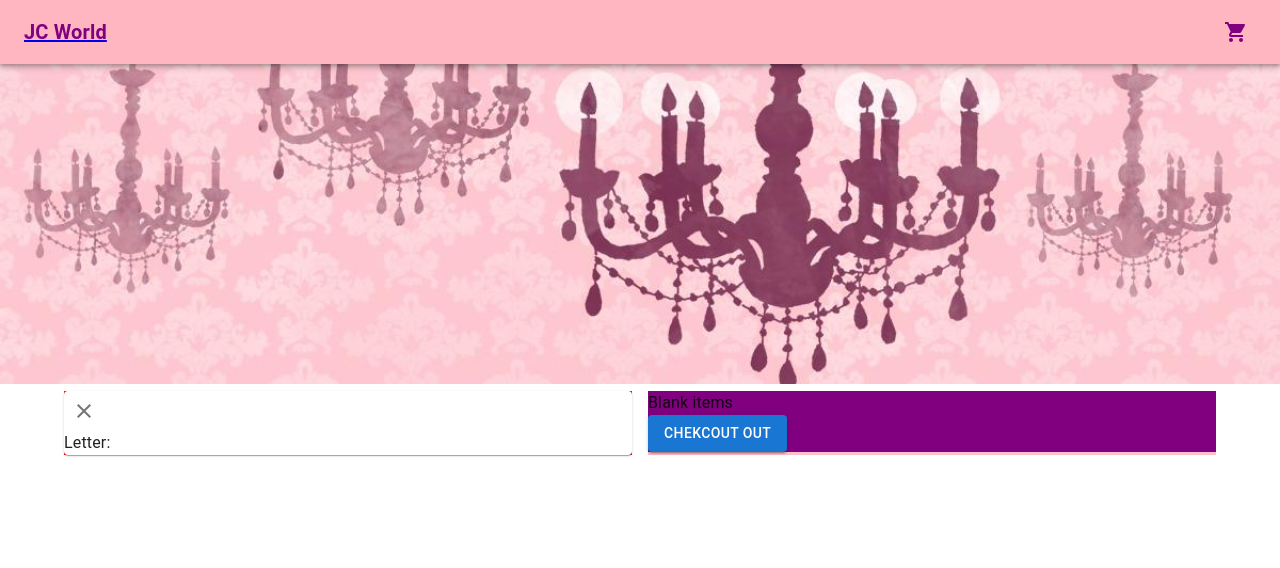
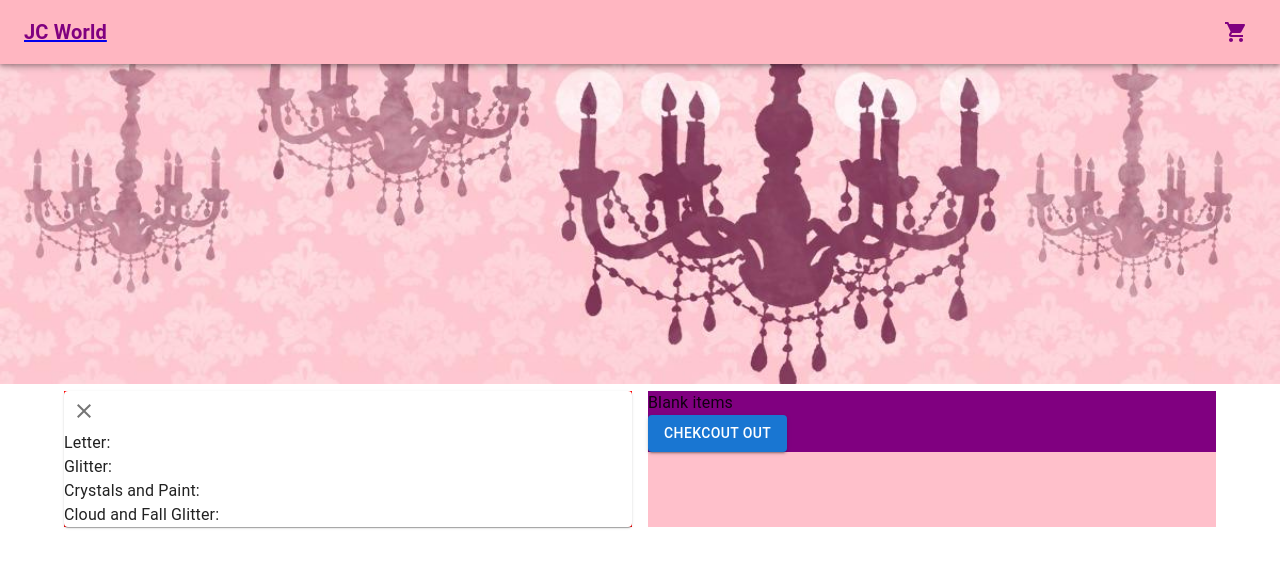
Before and after one commit to WilIhe/JC-World, a React (Vite) app: page /CartPage in a window 1280 px wide. Shown: the top 568 px of the page. Built offline with nearby package versions, Linux system fonts and the light colour scheme.

Commit message:
got cartItems to show the selected items for the keychain, but only on one card

```diff
--- a/src/components/CartItems.jsx
+++ b/src/components/CartItems.jsx
@@ -8,10 +8,10 @@ import { add } from "../features/Cart/CartSlice";
 
 const CartItems = () => {
     const items = [1, 2, 3, 4, 5, 6]
-    // const currentGlitter = useSelector((state) => state.glitter.glitterName)
+    const currentGlitter = useSelector((state) => state.glitter.glitterName)
     const currentLetter = useSelector((state) => state.letter.chosenLetter)
-    // const currentPaint = useSelector((state) => state.item.crystalPaint)
-    // const currentCloud = useSelector((state) => state.item.cloudFall)
+    const currentPaint = useSelector((state) => state.paint.chosenCrystalPaint)
+    const currentCloud = useSelector((state) => state.cloud.chosenCloudFall)
 
 
 
@@ -31,9 +31,9 @@ const CartItems = () => {
                                         <Clear />
                                     </IconButton>
                                     <Typography> Letter: {currentLetter} </Typography>
-                                    {/* <Typography> Glitter:  </Typography> */}
-                                    {/* <Typography> Crystals and Paint: {currentPaint} </Typography>
-                                    <Typography>   Cloud and Fall Glitter: {currentCloud} </Typography> */}
+                                    <Typography> Glitter: {currentGlitter} </Typography>
+                                    <Typography> Crystals and Paint: {currentPaint} </Typography>
+                                    <Typography>   Cloud and Fall Glitter: {currentCloud} </Typography>
                                 </Paper>
                             </Grid>
                         {/* // )) : null } */}
```
